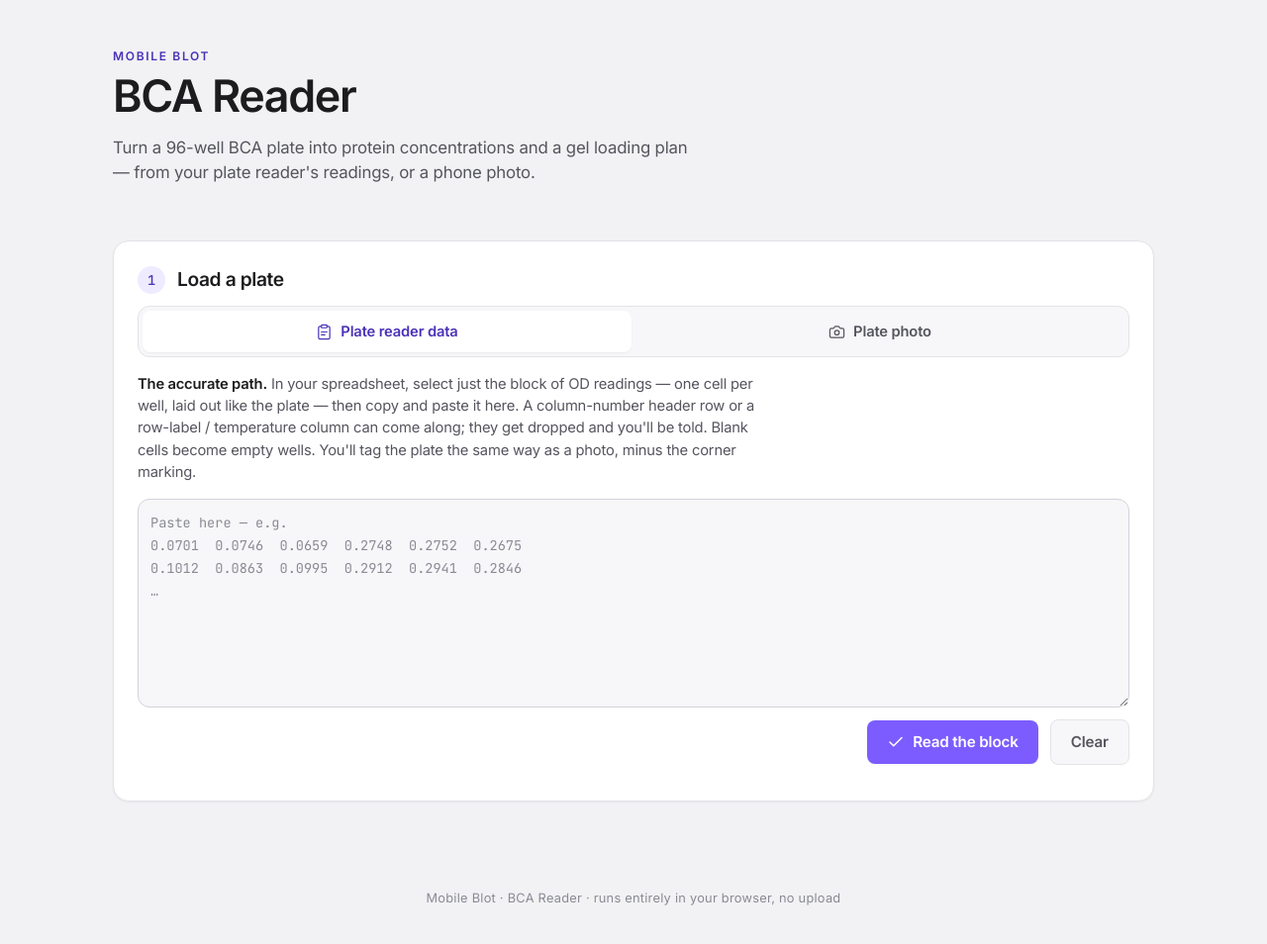
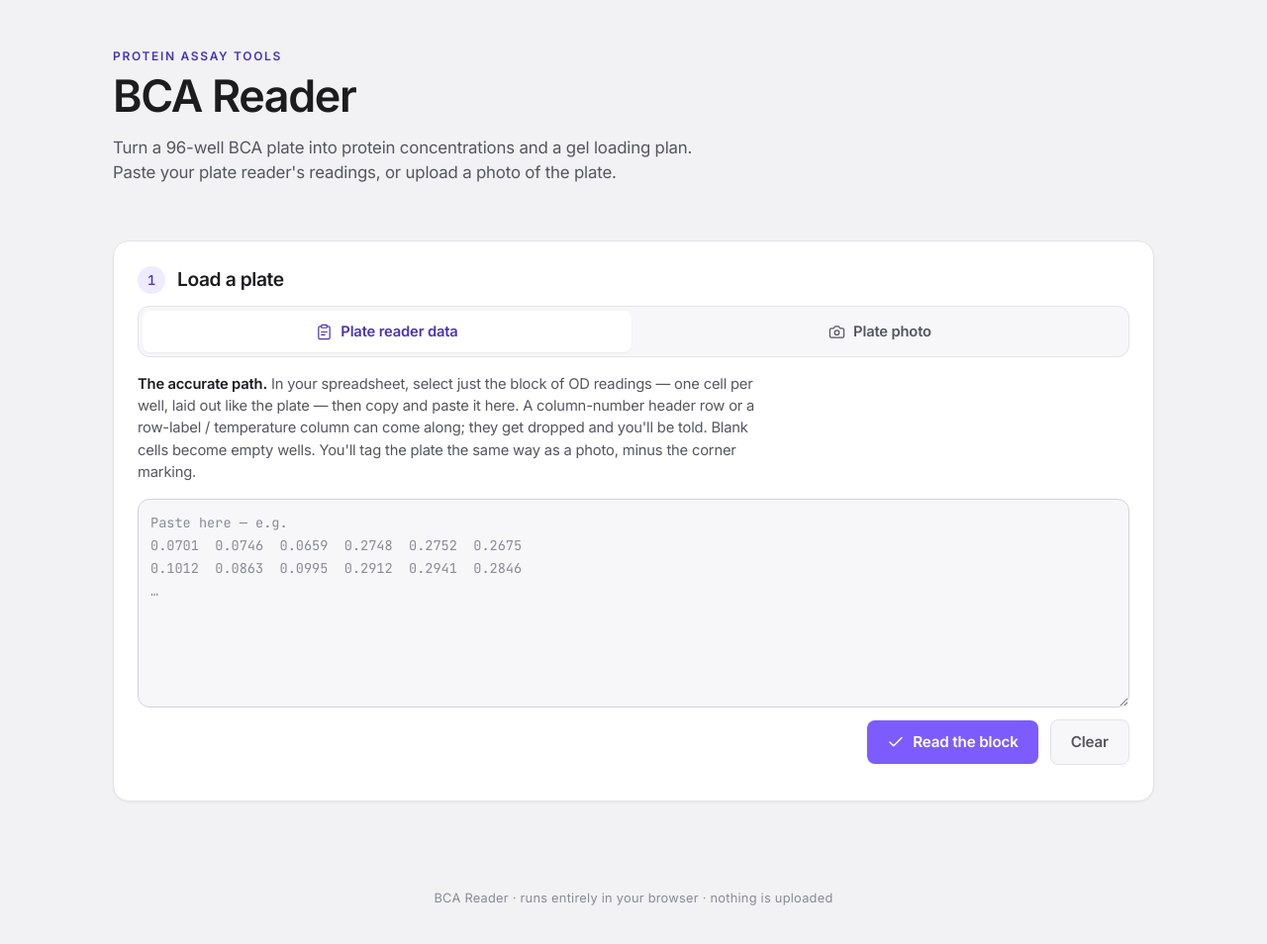
Before and after one commit to leo-li0922/bca-reader, a plain HTML site: page bca-reader/index.html in a window 1280 px wide. Shown: the whole page at 99% size. Drawn offline with Linux system fonts and the light colour scheme.

Commit message:
Deploy from main@9d374f3
Built by deploy.sh. Do not edit this repo by hand — it is regenerated
wholesale from the source repo's main on every deploy, and any change made
here will be silently overwritten. Fix things at the source.

```diff
--- a/bca-reader/index.html
+++ b/bca-reader/index.html
@@ -6,7 +6,7 @@
   <!-- Color-measurement instrument: light theme is the documented exception to
        dark-mode default (ADR 0002). Chrome must stay neutral around the photo. -->
   <meta name="color-scheme" content="light" />
-  <title>BCA Reader — Mobile Blot</title>
+  <title>BCA Reader — protein assay → gel loading plan</title>
 
   <!-- Two typefaces only. Inter for everything; JetBrains Mono is reserved for
        numerals that get read as data (concentrations, R², CV%, µg/mL).
@@ -26,11 +26,16 @@
 
   <!-- ===== Header ===== -->
   <header class="app-header">
-    <p class="app-eyebrow">Mobile Blot</p>
+    <!-- The eyebrow used to read "Mobile Blot" — the project's name, which is
+         about imaging a blot with a phone and still fits the parked moonshot. It
+         does NOT fit THIS product: a desktop web app whose default input is a
+         block of numbers pasted out of a spreadsheet. On the public site it was
+         the only place a visitor met the project, and it promised a phone app. -->
+    <p class="app-eyebrow">Protein assay tools</p>
     <h1 class="app-title">BCA Reader</h1>
     <p class="app-tagline">
-      Turn a 96-well BCA plate into protein concentrations and a gel loading plan
-      — from your plate reader's readings, or a phone photo.
+      Turn a 96-well BCA plate into protein concentrations and a gel loading plan.
+      Paste your plate reader's readings, or upload a photo of the plate.
     </p>
   </header>
 
@@ -516,7 +521,7 @@
   </main>
 
   <footer class="app-footer">
-    <p>Mobile Blot · BCA Reader · runs entirely in your browser, no upload</p>
+    <p>BCA Reader · runs entirely in your browser · nothing is uploaded</p>
   </footer>
 
   <!-- type="module" so app.js can import the shared core in ../core/.
```
